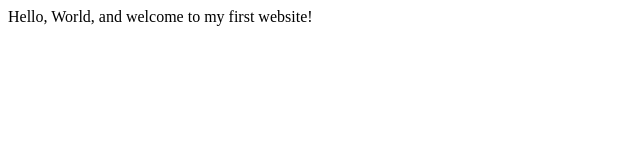
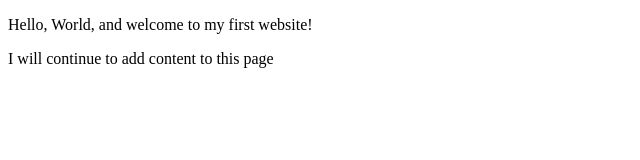
Before and after one commit to butlerhe/butlerhe.github.io, a plain HTML site: page index.html in a window 1280 px wide. Shown: the whole page, without its empty margins (0-640 px from the left). Drawn offline with Linux system fonts and the light colour scheme.

Commit message:
Expanded home page
Updated meta information and added content

```diff
--- a/index.html
+++ b/index.html
@@ -1,11 +1,14 @@
 <!DOCTYPE html>
 <html lang="en">
     <head>
-        <meta charset="utf-8">
-        <meta name="viewport" content="width=device-width, initial-scale=1.0">
-        <title>My First Website</title>
+ <meta charset="utf-8">
+ <meta name="viewport" content="width=device-width, initial-scale=1.0">
+ <meta name="author" content="Empress">
+
+ <title>CE Truffaut | web developer</title>
     </head>
     <body>
-       Hello, World, and welcome to my first website!
+ <p>Hello, World, and welcome to my first website!</p>
+ <p>I will continue to add content to this page</p>
     </body>
 </html>
```
